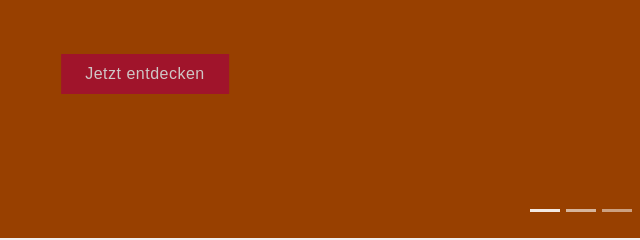
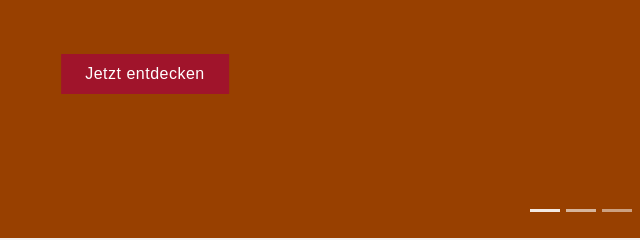
Before and after one commit to vmartuniyk/portfolio-test, a plain HTML site: page index.html in a window 1280 px wide. Shown: the part 320-560 px from the top of the page, 59-699 px from the left. Drawn offline with nearby package versions, Linux system fonts and the light colour scheme; a script that the page names is missing; a web font is replaced by a local one.

Commit message:
Change btn color

```diff
--- a/css/styles.css
+++ b/css/styles.css
@@ -703,7 +703,8 @@ cite {
   padding: 10px 20px;
   font-family: "Raleway", sans-serif;
   font-weight: 500;
-  color: rgb(207, 198, 198);
+  color: white;
+  /*color: rgb(207, 198, 198);*/
   background: #a0142b;
   border-radius: 0%;
 }
```
